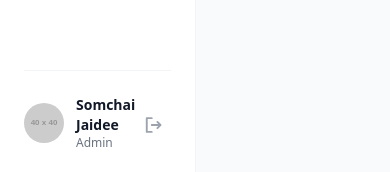
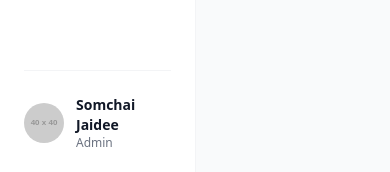
Before and after one commit to PatiphanKh/Hk-WebAI-Eco_Sphere_Tracker, a Nuxt app: page / in a window 390 px wide. Shown: the part 1216-1388 px from the top of the page. Built offline with nearby package versions, Linux system fonts and the light colour scheme.

Commit message:
feat: implement responsive default layout with navigation sidebar and offline status banner

```diff
--- a/app/layouts/default.vue
+++ b/app/layouts/default.vue
@@ -33,21 +33,12 @@
         </NuxtLink>
       </nav>
 
-      <div class="mt-auto border-t border-gray-100 pt-6 flex items-center justify-between">
-        <div class="flex items-center gap-3">
-          <img src="https://via.placeholder.com/40" alt="Admin" class="w-10 h-10 rounded-full" />
-          <div>
-            <p class="font-semibold text-sm text-gray-900">Somchai Jaidee</p>
-            <p class="text-xs text-gray-500">Admin</p>
-          </div>
+      <div class="mt-auto border-t border-gray-100 pt-6 flex items-center gap-3">
+        <img src="https://via.placeholder.com/40" alt="Admin" class="w-10 h-10 rounded-full" />
+        <div>
+          <p class="font-semibold text-sm text-gray-900">Somchai Jaidee</p>
+          <p class="text-xs text-gray-500">Admin</p>
         </div>
-        <button
-          @click="handleLogout"
-          class="text-gray-400 hover:text-red-600 p-2 rounded-lg hover:bg-red-50 transition"
-          title="ออกจากระบบ"
-        >
-          <Icon name="ph:sign-out-bold" class="w-5 h-5" />
-        </button>
       </div>
     </aside>
 
@@ -65,10 +56,4 @@
 
 <script setup>
 const route = useRoute()
-
-const handleLogout = () => {
-  const sessionCookie = useCookie('auth_session')
-  sessionCookie.value = null
-  navigateTo('/login')
-}
 </script>
```
